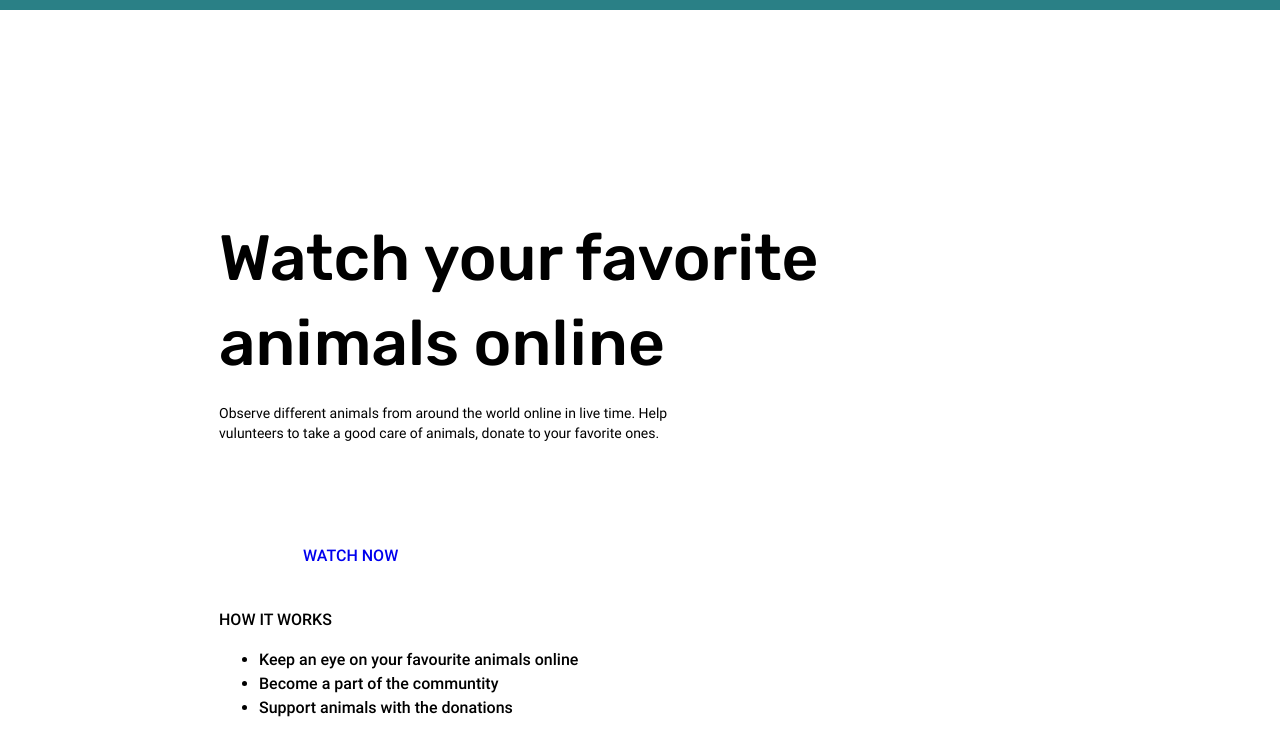
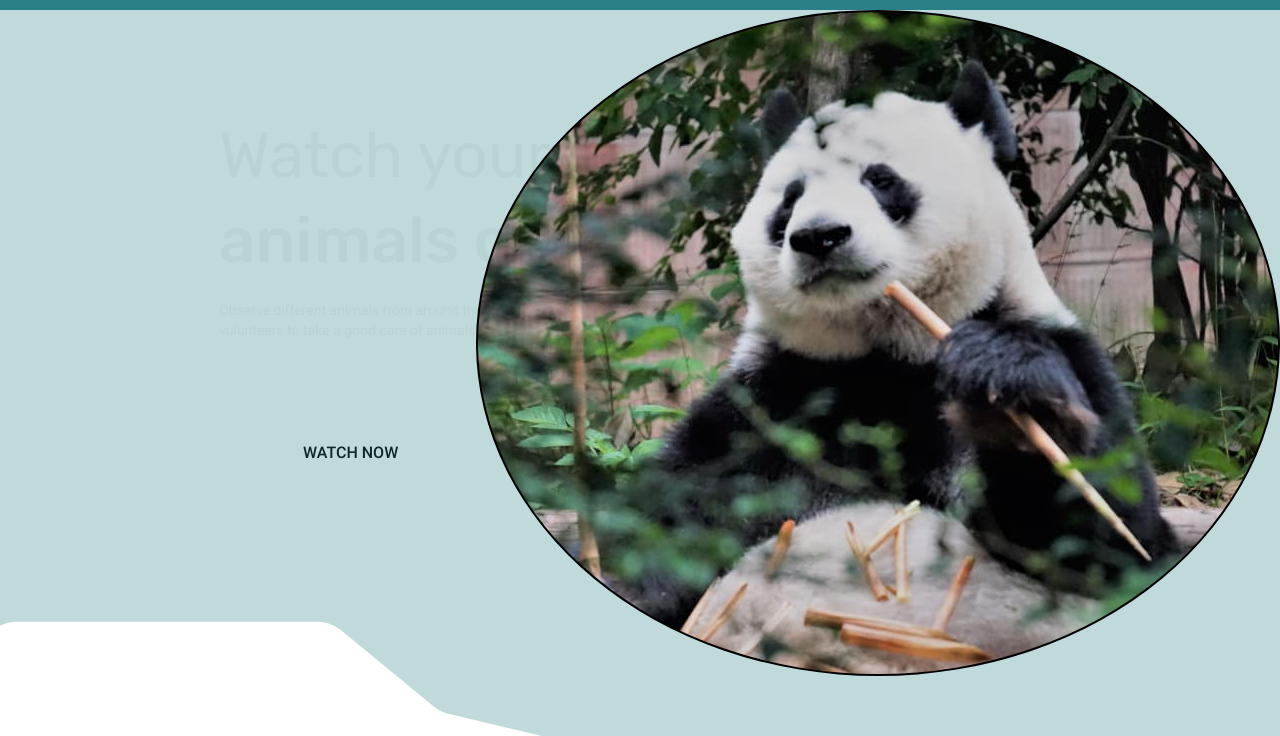
Before and after one commit to Rasul-Nigmatov/zoo-maket, a plain HTML site: page index.html in a window 1280 px wide. Shown: the part 162-898 px from the top of the page. Drawn offline with Linux system fonts and the light colour scheme.

Commit message:
scssga faylla qoshildi

```diff
--- a/index.html
+++ b/index.html
@@ -47,15 +47,14 @@
     </header>
 
 
-    <main>
-        <div class="intro-site">
-            <div class="intro-site container">
-                <div class="intro-site__content"></div>
-                <p class="intro-site__text">Watch your favorite animals online</p>
-                <p class="intro-site__discrip">Observe different animals from around the world online in live time. Help
-                    vulunteers to take a good care of animals, donate to your favorite ones.</p>
-                <a href="#" class="intro-site__link">WATCH NOW</a>
-            </div>
+    <main class="main">
+        <div class="intro-site container">
+
+            <div class="intro-site__content"></div>
+            <p class="intro-site__text">Watch your favorite <span class="intro-site__animals"> animals online</span></p>
+            <p class="intro-site__discrip">Observe different animals from around the world online in live time. Help
+                vulunteers to take a good care of animals, donate to your favorite ones.</p>
+            <a href="#" class="intro-site__link">WATCH NOW</a>
         </div>
 
 
@@ -67,13 +66,13 @@
 
                 <div class="how-works__content">
                     <ul class="how-works__list">
-                        <li class="how-works__item">
+                        <li class="how-works__item how-works__item--online">
                             <p class="how-works__text">Keep an eye on your favourite animals online</p>
                         </li>
-                        <li class="how-works__item">
+                        <li class="how-works__item how-works__item--become">
                             <p class="how-works__text">Become a part of the communtity</p>
                         </li>
-                        <li class="how-works__item">
+                        <li class="how-works__item how-works__item--support">
                             <p class="how-works__text">Support animals with the donations</p>
                         </li>
                     </ul>
--- a/scss/_variables.scss
+++ b/scss/_variables.scss
@@ -1,6 +1,6 @@
 $green: rgba(42, 128, 134, 1);
 $white: rgba(197, 225, 229, 1);
-
+$tranperent: rgba(255, 255, 255, 0.6);
 
 
 
--- /dev/null
+++ b/scss/blocks/_how-works.scss
@@ -0,0 +1,93 @@
+.how-works {
+    padding-top: 47px;
+    padding-bottom: 98px;
+}
+
+.how-works__discrip {
+    width: 164px;
+    height: 28px;
+    font-size: 24px;
+    line-height: 28px;
+    font-family: $rubik;
+    font-weight: 400;
+    margin-bottom: 98px;
+}
+
+.how-works__list {
+    margin: 0px;
+    padding: 0px;
+    list-style: none;
+    display: flex;
+    justify-content: space-between;
+}
+
+.how-works__item {
+    position: relative;
+    margin-top: 257px;
+}
+
+.how-works__item--online {
+
+    &::before {
+        position: absolute;
+        max-width: 145px;
+        width: 100%;
+        height: 145px;
+        display: block;
+        border-radius: 50%;
+        background-color:  #F3F7F8;
+        background-image: url('../../img/how-works-binoculars.svg');
+        background-repeat: no-repeat;
+        background-position: center center;
+        top: -180px;
+        left: 60px;
+        content: '';
+    }
+}
+
+.how-works__item--become {
+
+    &::before{
+        position: absolute;
+        max-width: 145px;
+        width: 100%;
+        height: 145px;
+        display: block;
+        border-radius: 50%;
+        background-color:  #F3F7F8;
+        background-image: url('../../img/how-works-heart.svg');
+        background-position: center center;
+        background-repeat: no-repeat;
+        top: -180px;
+        left: 28px;
+        content: '';
+    }
+}
+
+.how-works__item--support {
+    &::before {
+        position: absolute;
+        max-width: 145px;
+        width: 100%;
+        height: 145px;
+        display: block;
+        border-radius: 50%;
+        background-color:  #F3F7F8;
+        background-image: url('../../img/how-works-hend.svg');
+        background-position: center center;
+        background-repeat: no-repeat;
+        top: -180px;
+        left: 40px;
+        content: '';
+    }
+}
+
+.how-works__text {
+    width: fit-content;
+    height: 20px;
+    font-size: 14px;
+    line-height: 20px;
+    align-items: center;
+    font-family: $roboto;
+    font-weight: 400;
+}
--- a/scss/blocks/_intro-site.scss
+++ b/scss/blocks/_intro-site.scss
@@ -1,13 +1,38 @@
 .intro-site {
     padding-top: 103px;
+    padding-bottom: 259px;
     position: relative;
+    z-index: -1;
 
     &::before {
+        position: absolute;
         width: 100%;
         height: 939px;
         display: block;
         background-image: url('../../img/intro-bg.png');
-        content: 21;
+        background-position: center center;
+        background-repeat: no-repeat;
+        top: -75px;
+        left: 0px;
+        content: '';
+    }
+
+    &::after {
+        position: absolute;
+        width: 804px;
+        height: 666px;
+        display: block;
+        border: 2px solid #000;
+        background-image: url(../../img/white-panda.jpg);
+        background-repeat: no-repeat;
+        background-position: center center;
+        border-radius: 50%;
+        top: 0;
+        left: calc((100%-900) / 2);
+        right: 0;
+        bottom: 0;
+
+        content: '';
     }
 }
 
@@ -17,6 +42,8 @@
     font-size: 64px;
     line-height: 85px;
     font-family: $rubik;
+    font-weight: 400;
+    color: rgba(243, 247, 248, 1);
 }
 
 .intro-site__discrip {
@@ -28,11 +55,17 @@
     line-height: 20px;
     font-family: $roboto;
     font-weight: 400;
+    color: rgba(243, 247, 248, 1);
 }
 
 .intro-site__link {
     text-decoration: none;
     padding: 14px 84px;
-    border-radius: 50%;
+    border-radius: 100%;
     background-color: transparent;
+    color: #000;
 }
+
+.intro-site__animals {
+    font-weight: 500;
+}
--- a/scss/main.scss
+++ b/scss/main.scss
@@ -9,3 +9,4 @@
 @import "blocks/container";
 @import "blocks/header";
 @import "blocks/intro-site";
+@import "blocks/how-works";
```
Also changed, not shown: css/main.css, img/how-works-binoculars.svg (added), img/how-works-heart.svg (added), img/how-works-hend.svg (added), img/white-panda.jpg (added), 1 other file.
